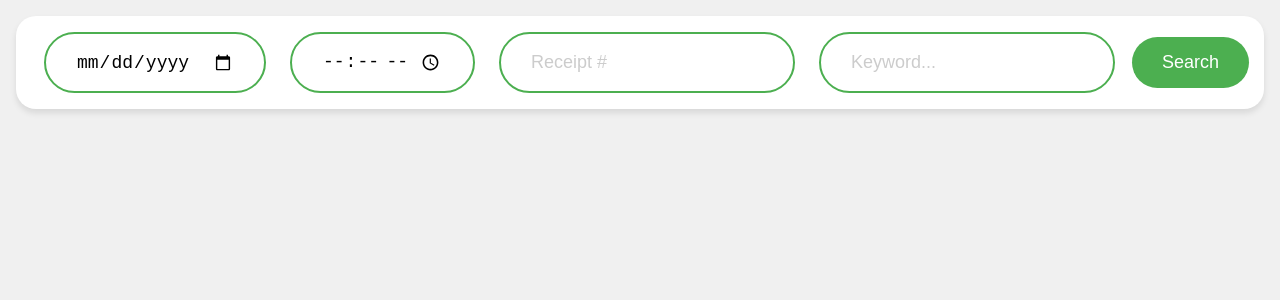
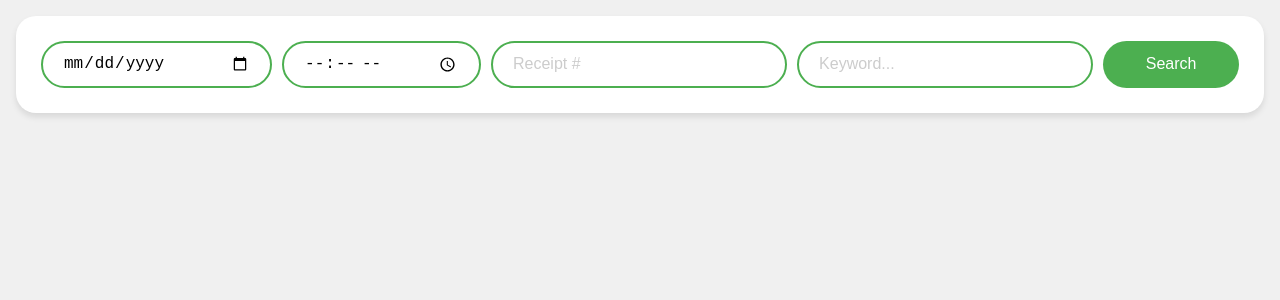
Before and after one commit to Cabezlea/AdminToolSweet, a Vue app: page /Home in a window 1280 px wide. Shown: the top 300 px of the page. Built offline with nearby package versions, Linux system fonts and the light colour scheme.

Commit message:
debugging

```diff
--- a/src/components/Home.vue
+++ b/src/components/Home.vue
@@ -25,6 +25,7 @@
 }
 
 .search-container {
+  padding: 1rem;
   display: flex;
   padding: 20px;
   background: white;
@@ -71,23 +72,4 @@
 }
 
 
-/* Resizing for bigger screens */
-@media only screen and (min-width: 1200px) {
-
-  .search-container {
-    width: 100%;
-    padding: 1rem;
-  }
-  .search-input {
-    margin: 0 12px; /* Increase margin between inputs */
-    padding: 15px 30px; /* Increase padding for larger inputs */
-    font-size: 18px; /* Increase font size for better readability */
-  }
-
-  .search-btn {
-    padding: 15px 30px; /* Increase padding for the button */
-    font-size: 18px; /* Increase font size for better readability */
-  }
-}
-
 </style>
--- a/src/components/SignIn.vue
+++ b/src/components/SignIn.vue
@@ -53,7 +53,6 @@ export default {
 <style scoped>
 
 .main-container {
-  margin-top: 50px;
   background-color: #f0f0f0;
   display: flex;
   flex-direction: column;
@@ -95,7 +94,7 @@ button:hover {
   color: #333;
   font-weight: bold;
   font-size: 28px;
-  margin-top: 50px;
+  margin-top: 20%;
 }
 
 .sign-in-container {
@@ -118,10 +117,11 @@ input, button {
 }
 
 .login-header img {
-  width: 120px;
+  width: 180px;
   height: auto;
   display: block;
   margin: 0 auto; /* Centering the logo */
+  padding: 5%;
 }
 
 input, select {
@@ -134,10 +134,4 @@ input, select {
   font-palette:light;
 }
 
-
-/* Media queries for larger screens */
-@media only screen and (min-width: 1200px) {
-
-}
-
 </style>
```
